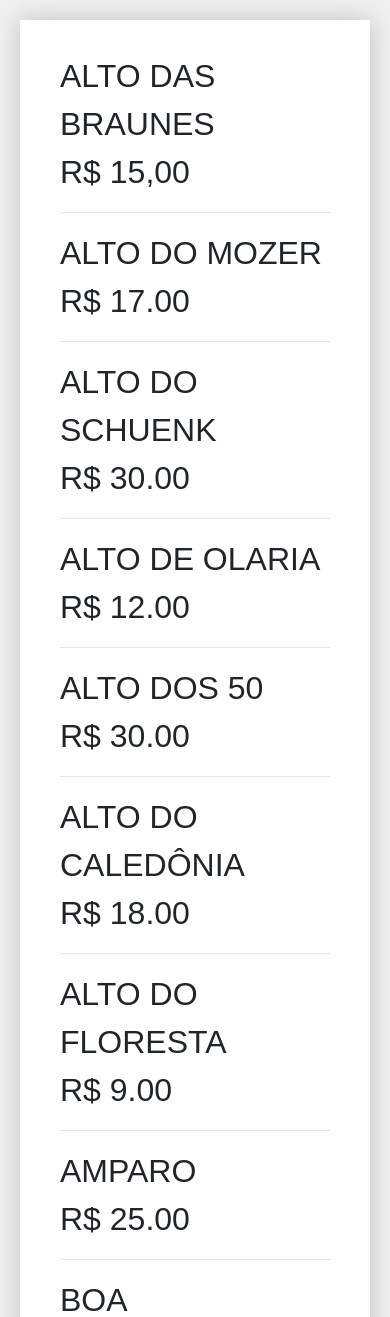
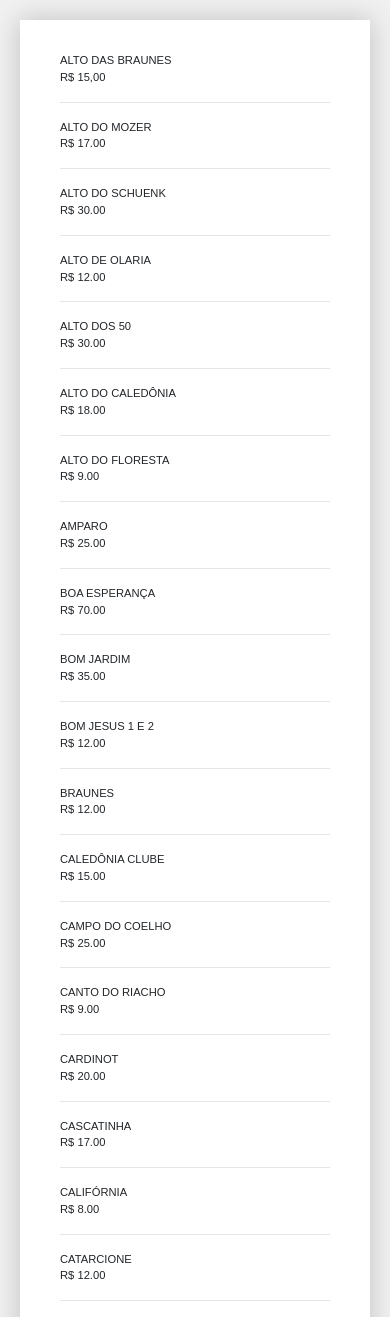
Before and after one commit to PedroHIB/pandaslanche, a PHP site: page /delivery.html in a window 390 px wide. Shown: the part 180-1497 px from the top of the page. Run offline with PHP 8.4, Linux system fonts and the light colour scheme.

Commit message:
font responsivel

```diff
--- a/css/responsividade.css
+++ b/css/responsividade.css
@@ -43,4 +43,7 @@
     .rodape {
         font-size: 0.7rem;
     }
+    #list{
+        font-size: 0.7rem;
+    }
 }
--- a/index.html
+++ b/index.html
@@ -79,7 +79,7 @@
                             <h2>Hot Dog</h2>
                             <h3>R$ 6,00</h3>
                         </div>
-                        <h6>Pão , salsicha, milho, calabresa, milho, ervilha,cenoura ralada, pimentão, cebola e molho</h6>
+                        <h6>Pão , salsicha, milho, calabresa, ervilha,cenoura ralada, pimentão, cebola e molho</h6>
                     </li>
                 </ul>
             </nav>
```
